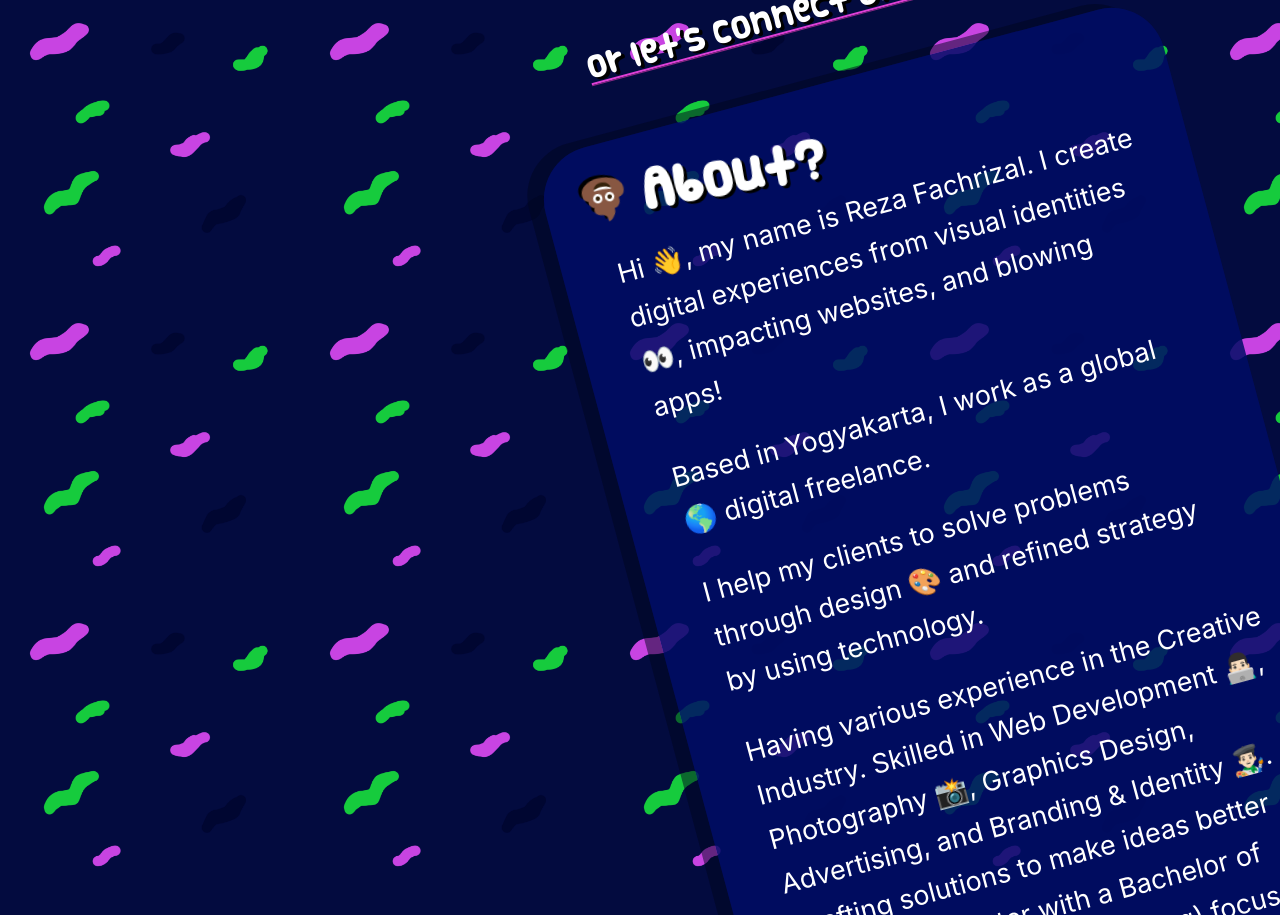
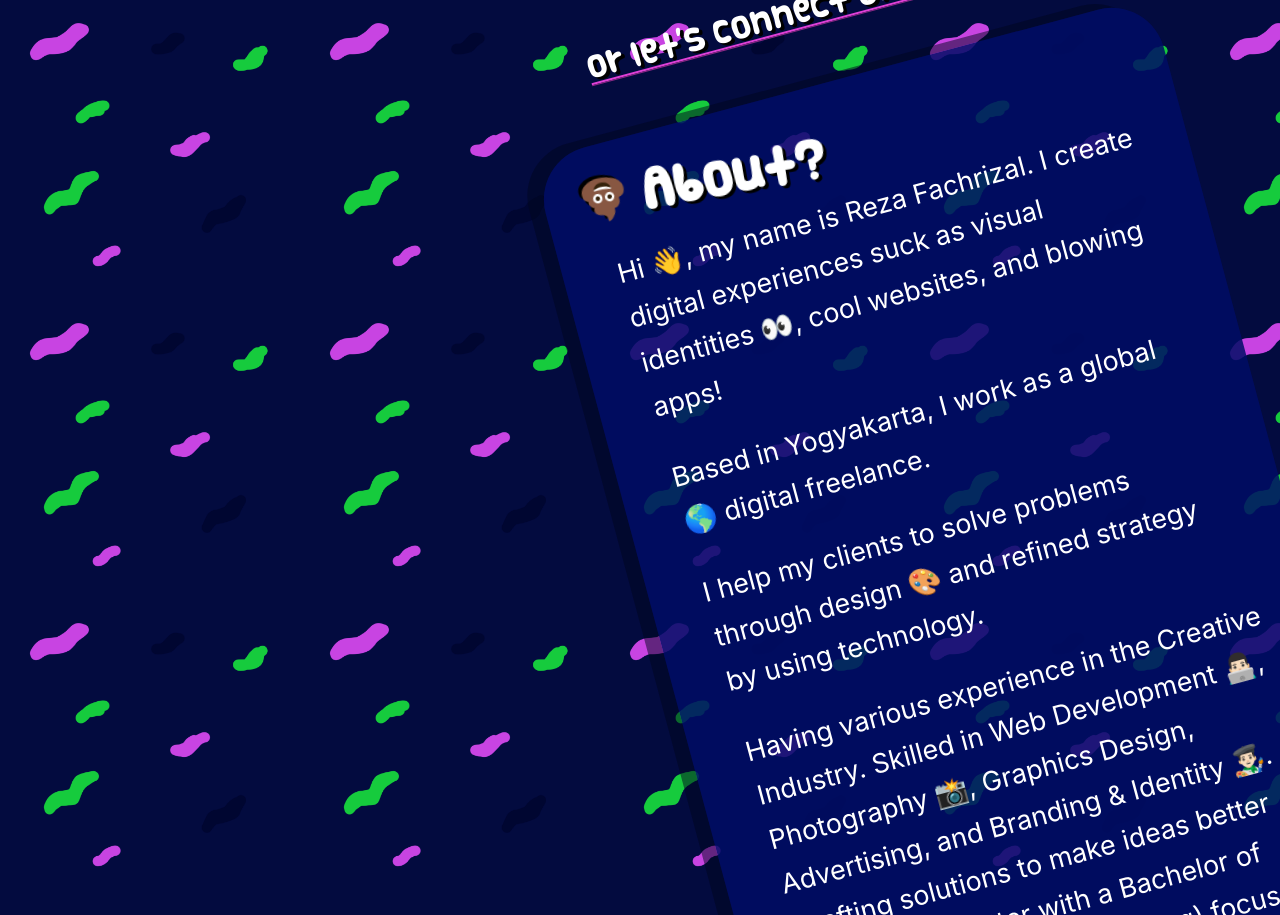
Before and after one commit to fachrezal/fachrezal.github.io, a plain HTML site: page index.html in a window 1280 px wide. Shown: the part 911-1826 px from the top of the page. Drawn offline with Linux system fonts and the light colour scheme.

Commit message:
Update index.html

```diff
--- a/index.html
+++ b/index.html
@@ -404,7 +404,7 @@
 
         <section id="what">
           <h2><em oji>💩</em> About?</h2>
-          <p>Hi 👋, my name is Reza Fachrizal. I create digital experiences from visual identities 👀, impacting
+          <p>Hi 👋, my name is Reza Fachrizal. I create digital experiences suck as visual identities 👀, cool
             websites, and blowing apps!</p>
           <p>Based in Yogyakarta, I work as a global 🌎 digital freelance.</p>
           <p>I help my clients to solve problems through design 🎨 and refined strategy by using technology.</p>
```
